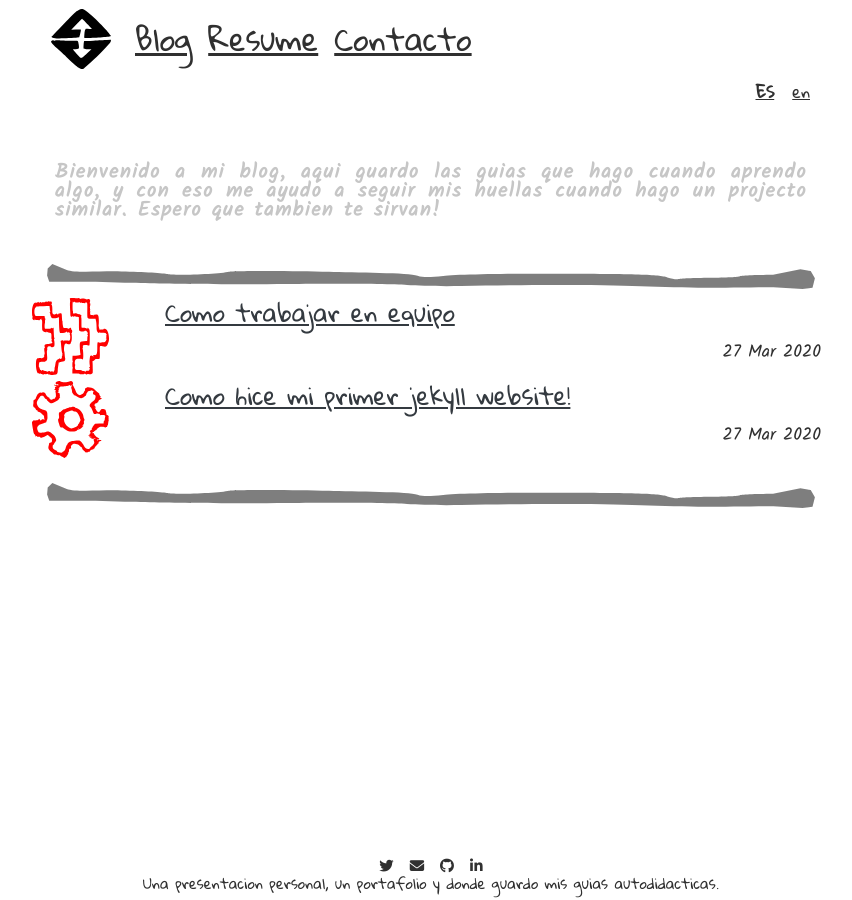
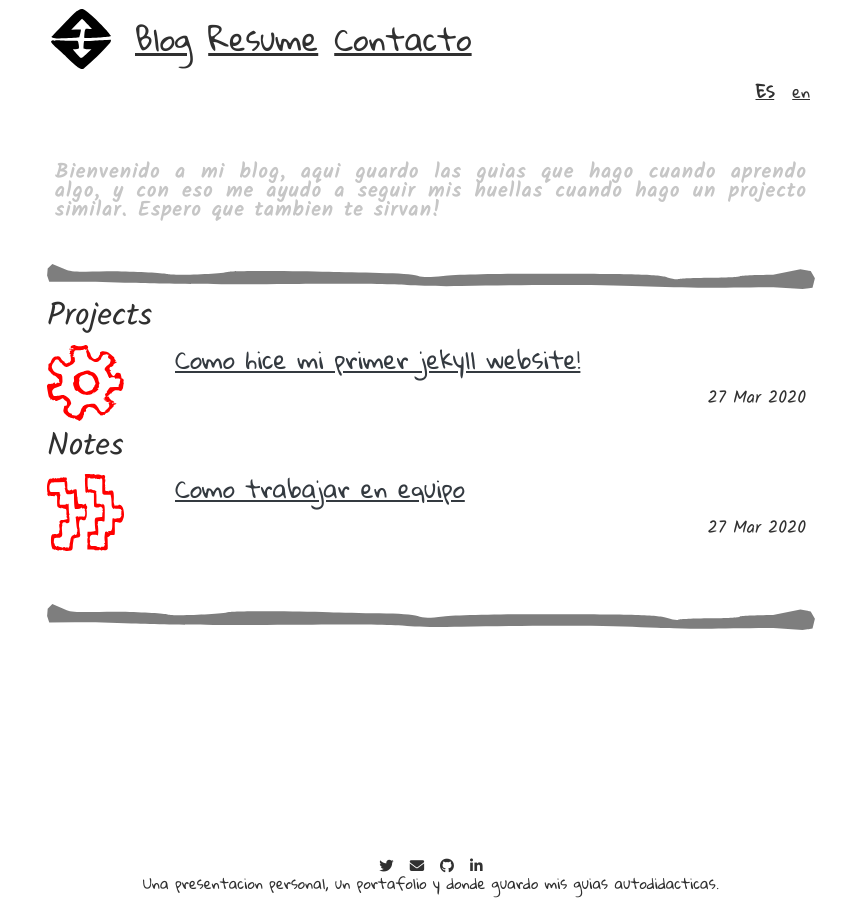
Before and after one commit to adrian-robles/adrian-robles.github.io, a Jekyll site: the page built from es_CR/pages/blog.html, in a window 1280 px wide. Shown: the whole page, without its empty margins (209-1061 px from the left). Built offline with Jekyll 4.4.1, drawn with Linux system fonts in a browser that asks for light colours; nearby versions of some CDN libraries.

Commit message:
Add categories to blog page

```diff
--- a/_layouts/post.html
+++ b/_layouts/post.html
@@ -6,7 +6,6 @@ comments: true
 <h1 class="post-title pt-4 pb-3">{{ page.title }}</h1>
 <div class=" post-data d-flex justify-content-between">
   <p class="post-date">{{ page.date | date_to_string }}</p>
-  <p class="post-cat">{{ page.categories }}</p>
   <!--   <div class="post-categories">
     {% if post %}
     {% assign categories = post.categories %}
--- a/_sass/main.scss
+++ b/_sass/main.scss
@@ -105,6 +105,10 @@ button.navbar-toggler {
   font-family: 'Kalam', sans-serif !important;
 }
 
+.blog-cat {
+  font-family: 'Kalam', sans-serif !important;
+}
+
 .card {
   font-family: 'Kalam', sans-serif !important;
 }
@@ -164,9 +168,6 @@ blockquote {
   margin-bottom: 0;
 }
 
-.post-cat {
-  text-transform: capitalize !important;
-}
 
 #blog-post {
   font-family: 'Kalam', sans-serif !important;
--- a/es_CR/pages/blog.html
+++ b/es_CR/pages/blog.html
@@ -13,12 +13,26 @@ ref: blog
 
 
 <section class="featured-posts">
-	<div class="row">
+	<div class="container-fluid"></div>
 
 		{% assign posts=site.posts | where:"lang", page.lang %}
 
-		{% for post in posts %}
 
+		{% assign postsPro=posts | where:"categories", "project" %}
+		{% assign postsNote=posts | where:"categories", "note" %}
+
+
+
+
+
+		{% for post in postsPro %}
+		<h2 class="blog-cat">Projects</h2>
+		{% include featuredbox.html %}
+
+		{% endfor %}
+
+		{% for post in postsNote %}
+		<h2 class="blog-cat">Notes</h2>
 		{% include featuredbox.html %}
 
 		{% endfor %}
```
Also changed, not shown: _includes/featuredbox.html (+0 -54 lines), pages/blog.html (+21 -1 lines).
